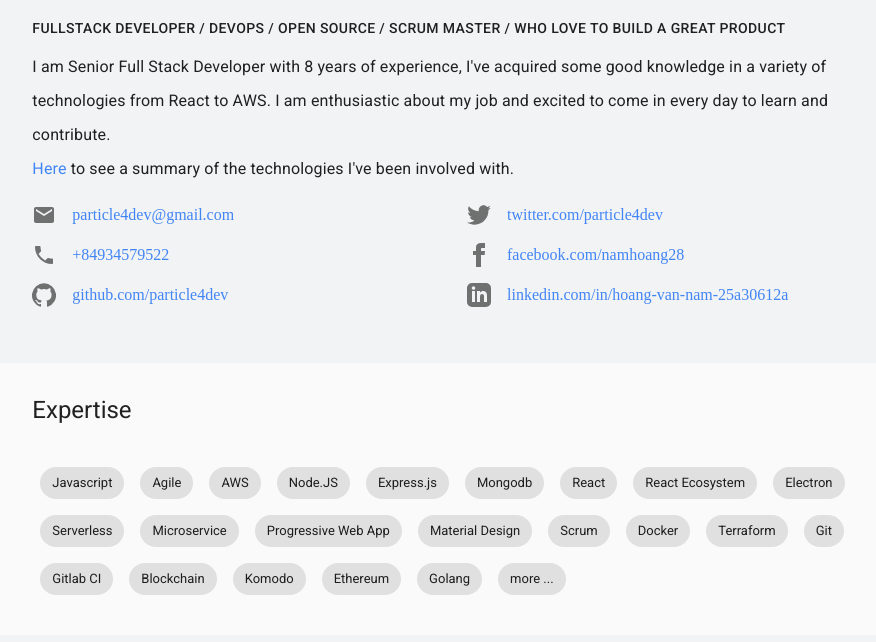
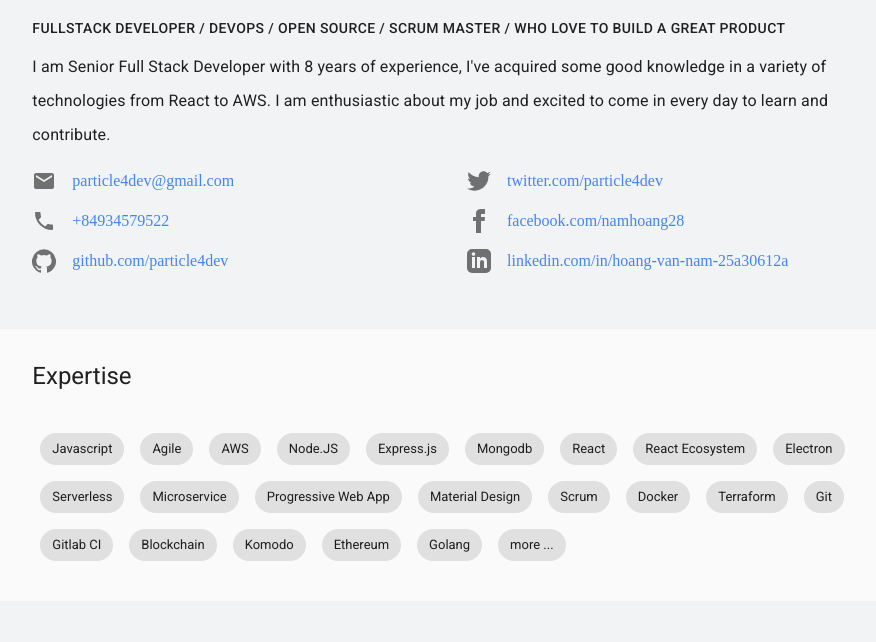
Before and after one commit to particle4dev/particle4dev.github.io, a Gatsby site: page /cv in a window 1280 px wide. Shown: the part 88-730 px from the top of the page, without its empty margins (185-1061 px from the left). Built offline with nearby package versions, Linux system fonts and the light colour scheme; Gatsby itself is replaced by a stand-in of ours; a web font is replaced by a local one.

Commit message:
update about section

```diff
--- a/src/components/AboutSection.js
+++ b/src/components/AboutSection.js
@@ -44,8 +44,6 @@
         AWS. I am enthusiastic about my job and excited to come in every day to
         learn and contribute.
         <br />
-        <Link href="#skills-section">Here</Link> to see a summary of the
-        technologies I've been involved with.
       </Typography>
       <Grid container spacing={24}>
         <Grid
```
